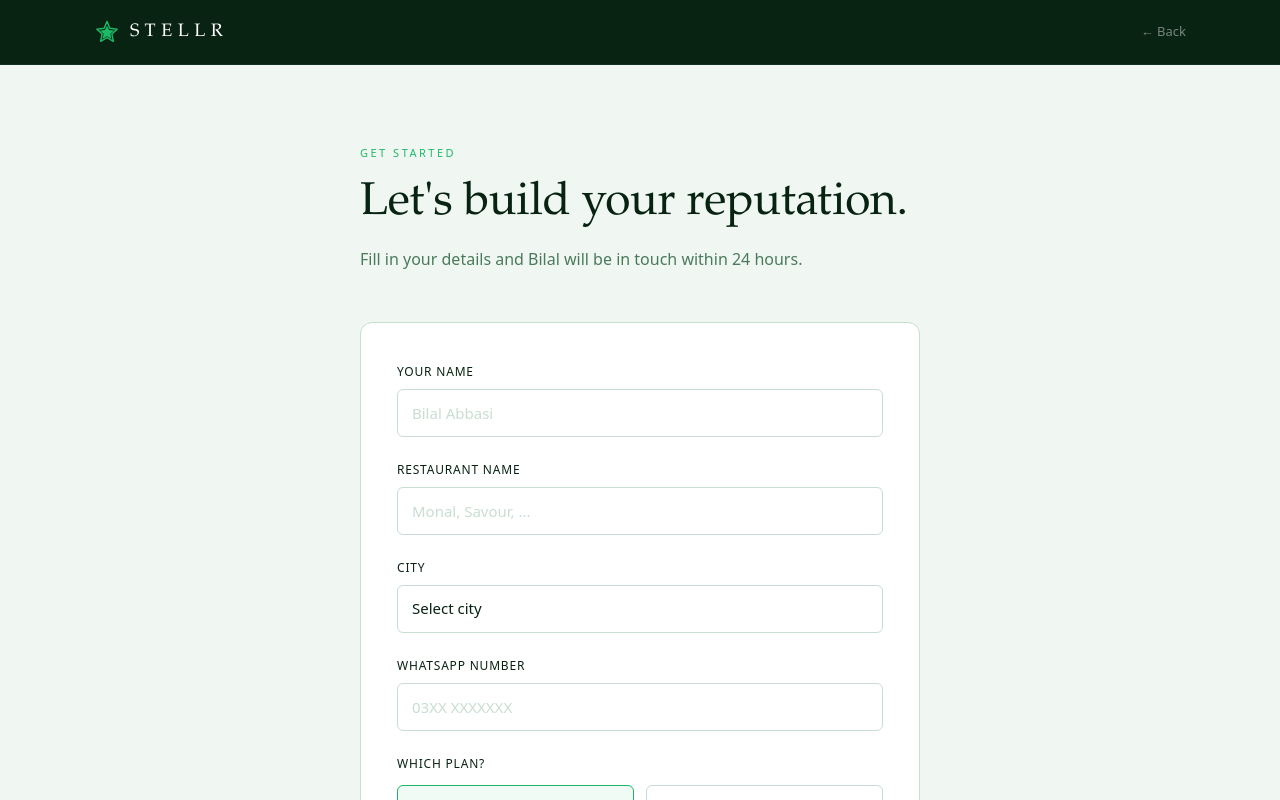
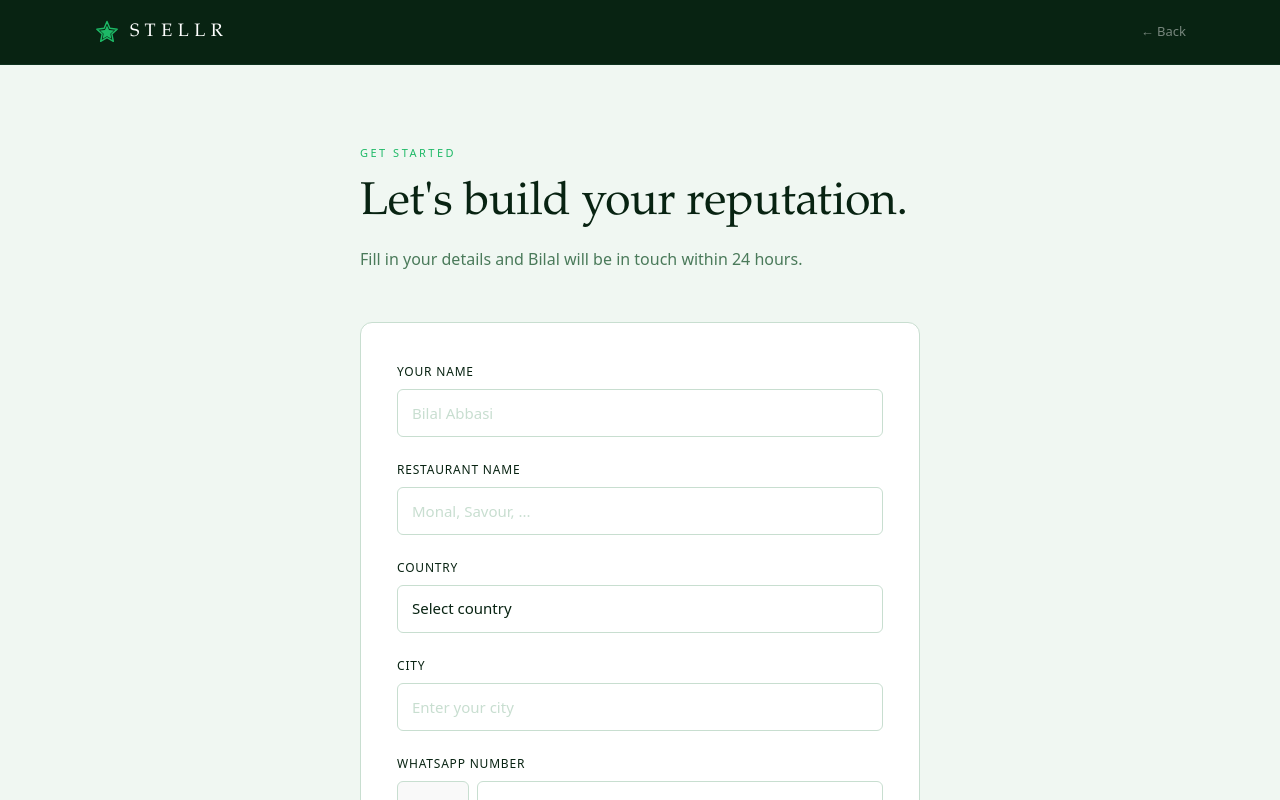
Before and after one commit to Bilalabbasid/Stellr, a Next.js app: page /get-started in a window 1280 px wide. Shown: the top 800 px of the page. Built offline with nearby package versions, Linux system fonts and the light colour scheme.

Commit message:
Global get-started form: country selector, city input, auto country code

```diff
--- a/src/app/get-started/page.tsx
+++ b/src/app/get-started/page.tsx
@@ -1,6 +1,74 @@
 "use client";
 
 import { useState } from "react";
+
+const COUNTRIES = [
+  { name: "Afghanistan", code: "+93" },
+  { name: "Albania", code: "+355" },
+  { name: "Algeria", code: "+213" },
+  { name: "Argentina", code: "+54" },
+  { name: "Australia", code: "+61" },
+  { name: "Austria", code: "+43" },
+  { name: "Bahrain", code: "+973" },
+  { name: "Bangladesh", code: "+880" },
+  { name: "Belgium", code: "+32" },
+  { name: "Brazil", code: "+55" },
+  { name: "Canada", code: "+1" },
+  { name: "Chile", code: "+56" },
+  { name: "China", code: "+86" },
+  { name: "Colombia", code: "+57" },
+  { name: "Czech Republic", code: "+420" },
+  { name: "Denmark", code: "+45" },
+  { name: "Egypt", code: "+20" },
+  { name: "Finland", code: "+358" },
+  { name: "France", code: "+33" },
+  { name: "Germany", code: "+49" },
+  { name: "Greece", code: "+30" },
+  { name: "Hong Kong", code: "+852" },
+  { name: "Hungary", code: "+36" },
+  { name: "India", code: "+91" },
+  { name: "Indonesia", code: "+62" },
+  { name: "Iran", code: "+98" },
+  { name: "Iraq", code: "+964" },
+  { name: "Ireland", code: "+353" },
+  { name: "Israel", code: "+972" },
+  { name: "Italy", code: "+39" },
+  { name: "Japan", code: "+81" },
+  { name: "Jordan", code: "+962" },
+  { name: "Kenya", code: "+254" },
+  { name: "Kuwait", code: "+965" },
+  { name: "Lebanon", code: "+961" },
+  { name: "Malaysia", code: "+60" },
+  { name: "Mexico", code: "+52" },
+  { name: "Morocco", code: "+212" },
+  { name: "Netherlands", code: "+31" },
+  { name: "New Zealand", code: "+64" },
+  { name: "Nigeria", code: "+234" },
+  { name: "Norway", code: "+47" },
+  { name: "Oman", code: "+968" },
+  { name: "Pakistan", code: "+92" },
+  { name: "Peru", code: "+51" },
+  { name: "Philippines", code: "+63" },
+  { name: "Poland", code: "+48" },
+  { name: "Portugal", code: "+351" },
+  { name: "Qatar", code: "+974" },
+  { name: "Romania", code: "+40" },
+  { name: "Russia", code: "+7" },
+  { name: "Saudi Arabia", code: "+966" },
+  { name: "Singapore", code: "+65" },
+  { name: "South Africa", code: "+27" },
+  { name: "South Korea", code: "+82" },
+  { name: "Spain", code: "+34" },
+  { name: "Sri Lanka", code: "+94" },
+  { name: "Sweden", code: "+46" },
+  { name: "Switzerland", code: "+41" },
+  { name: "Thailand", code: "+66" },
+  { name: "Turkey", code: "+90" },
+  { name: "UAE", code: "+971" },
+  { name: "UK", code: "+44" },
+  { name: "USA", code: "+1" },
+  { name: "Vietnam", code: "+84" },
+];
 
 const LogoStar = () => (
   <svg width="26" height="26" viewBox="0 0 32 32" fill="none" xmlns="http://www.w3.org/2000/svg">
@@ -14,6 +82,14 @@ const LogoStar = () => (
 export default function GetStarted() {
   const [plan, setPlan] = useState<"standard" | "white-label">("standard");
   const [submitted, setSubmitted] = useState(false);
+  const [country, setCountry] = useState("");
+  const [whatsappCode, setWhatsappCode] = useState("");
+
+  function handleCountryChange(value: string) {
+    setCountry(value);
+    const found = COUNTRIES.find((c) => c.name === value);
+    if (found) setWhatsappCode(found.code);
+  }
 
   function handleSubmit(e: React.FormEvent<HTMLFormElement>) {
     e.preventDefault();
@@ -28,8 +104,9 @@ export default function GetStarted() {
     const body = [
       `Name: ${name}`,
       `Restaurant: ${restaurant}`,
+      `Country: ${country}`,
       `City: ${city}`,
-      `WhatsApp: ${whatsapp}`,
+      `WhatsApp: ${whatsappCode} ${whatsapp}`,
       `Plan interest: ${plan === "white-label" ? "White-label" : "Standard"}`,
       message ? `\nMessage:\n${message}` : "",
     ].filter(Boolean).join("\n");
@@ -190,28 +267,56 @@ export default function GetStarted() {
                   />
                 </div>
 
+                {/* Country */}
+                <div>
+                  <label className="form-label">Country</label>
+                  <select
+                    name="country"
+                    required
+                    className="form-input"
+                    value={country}
+                    onChange={(e) => handleCountryChange(e.target.value)}
+                  >
+                    <option value="" disabled>Select country</option>
+                    {COUNTRIES.map((c) => (
+                      <option key={c.name} value={c.name}>{c.name}</option>
+                    ))}
+                  </select>
+                </div>
+
                 {/* City */}
                 <div>
                   <label className="form-label">City</label>
-                  <select name="city" required className="form-input" defaultValue="">
-                    <option value="" disabled>Select city</option>
-                    <option value="Islamabad">Islamabad</option>
-                    <option value="Lahore">Lahore</option>
-                    <option value="Karachi">Karachi</option>
-                    <option value="Other">Other</option>
-                  </select>
+                  <input
+                    name="city"
+                    type="text"
+                    required
+                    placeholder="Enter your city"
+                    className="form-input"
+                  />
                 </div>
 
                 {/* WhatsApp */}
                 <div>
                   <label className="form-label">WhatsApp number</label>
+                  <div style={{ display: "flex", gap: "8px" }}>
+                    <input
+                      type="text"
+                      readOnly
+                      value={whatsappCode}
+                      placeholder="+__"
+                      className="form-input"
+                      style={{ width: "72px", flexShrink: 0, textAlign: "center", background: "#f9f9f9" }}
+                    />
                     <input
                       name="whatsapp"
                       type="tel"
                       required
-                    placeholder="03XX XXXXXXX"
+                      placeholder="Phone number"
                       className="form-input"
+                      style={{ flex: 1 }}
                     />
+                  </div>
                 </div>
 
                 {/* Plan */}
```
Lines whose indentation alone changed are shown as unchanged.
